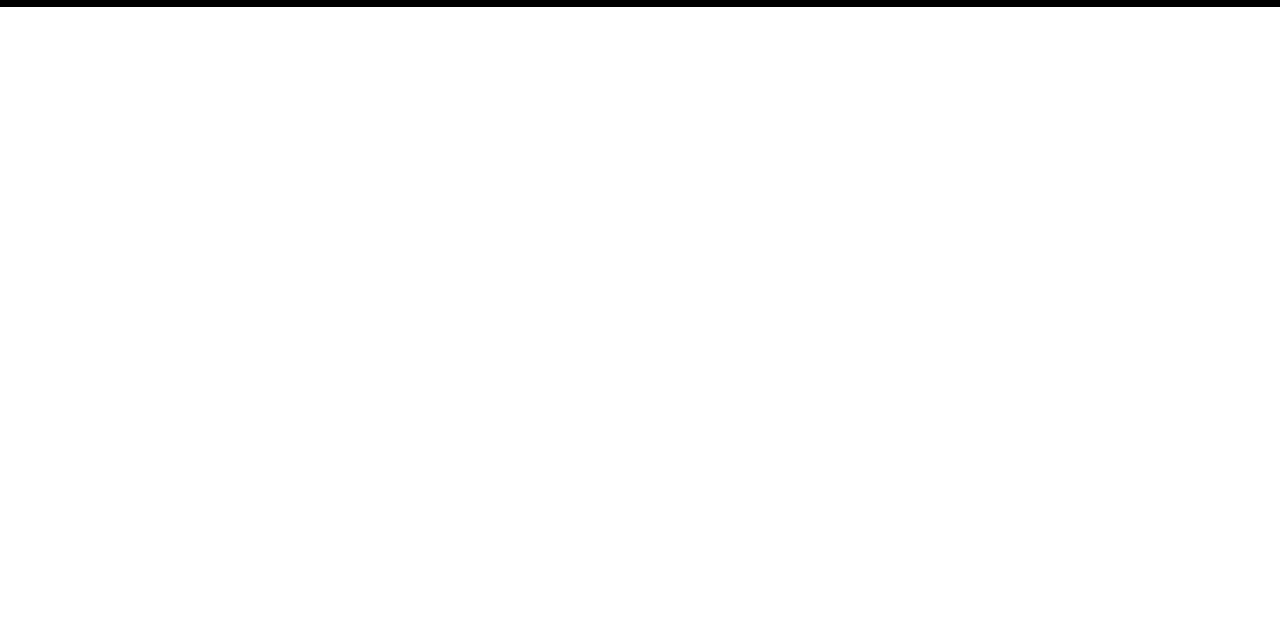
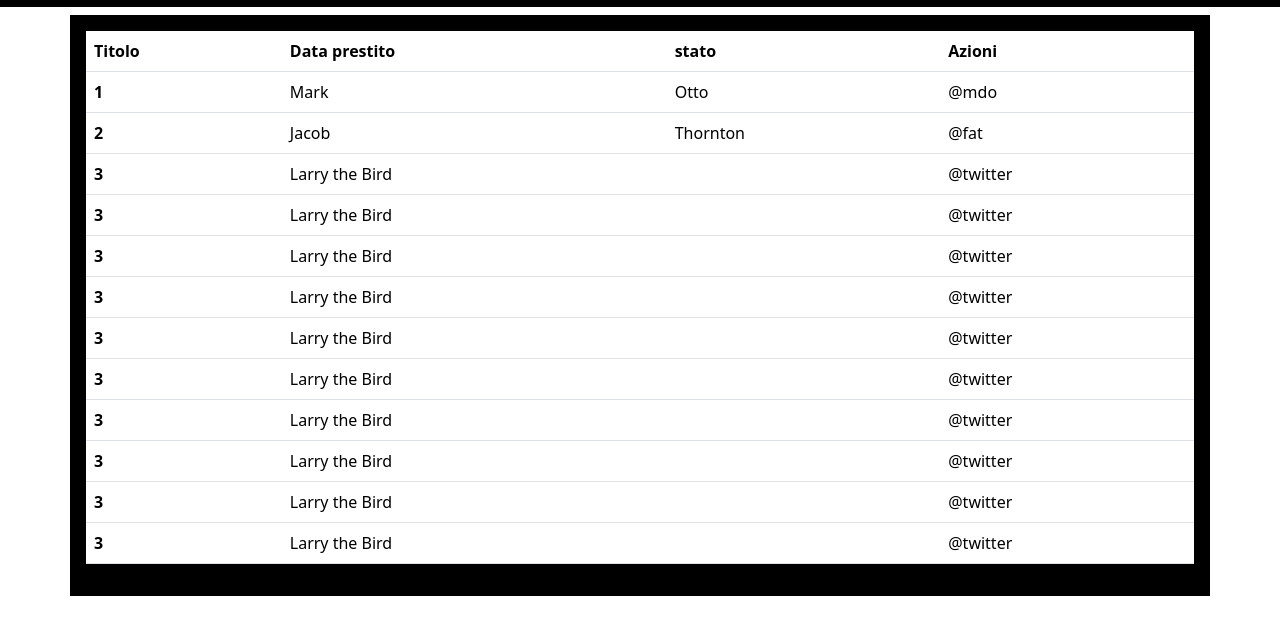
Before and after one commit to GianlucaFaccini0/html-css-bootstrap-dashboard, a plain HTML site: page index.html in a window 1280 px wide. Shown: the part 157-800 px from the top of the page. Drawn offline with nearby package versions, Linux system fonts and the light colour scheme.

Commit message:
Fix table

```diff
--- a/index.html
+++ b/index.html
@@ -27,7 +27,7 @@
     <main>
         <div class="container-fluid p-3 mb-2 bg-black text-white">
             <div class="row justify-content-center">
-                <div class="col-6">
+                <div class="col-4">
                     <h3>Catalogo libri</h3>
                 </div>
                 <div class="col-6">
@@ -37,6 +37,87 @@
                 </div>
             </div>
         </div>
+        <div class="container p-3 mb-2 bg-black text-white">
+            <div class="row justify-content-center">
+                <div>
+                    <table class="table">
+                        <thead>
+                            <tr>
+                                <th scope="col">Titolo</th>
+                                <th scope="col">Data prestito</th>
+                                <th scope="col">stato</th>
+                                <th scope="col">Azioni</th>
+                            </tr>
+                        </thead>
+                        <tbody>
+                            <tr>
+                                <th scope="row">1</th>
+                                <td>Mark</td>
+                                <td>Otto</td>
+                                <td>@mdo</td>
+                            </tr>
+                            <tr>
+                                <th scope="row">2</th>
+                                <td>Jacob</td>
+                                <td>Thornton</td>
+                                <td>@fat</td>
+                            </tr>
+                                <tr>
+                                <th scope="row">3</th>
+                                <td colspan="2">Larry the Bird</td>
+                                <td>@twitter</td>
+                            </tr>
+                            </tr>
+                            <tr>
+                                <th scope="row">3</th>
+                                <td colspan="2">Larry the Bird</td>
+                                <td>@twitter</td>
+                            </tr>
+                            <tr>
+                                <th scope="row">3</th>
+                                <td colspan="2">Larry the Bird</td>
+                                <td>@twitter</td>
+                            </tr>
+                            <tr>
+                                <th scope="row">3</th>
+                                <td colspan="2">Larry the Bird</td>
+                                <td>@twitter</td>
+                            </tr>
+                            <tr>
+                                <th scope="row">3</th>
+                                <td colspan="2">Larry the Bird</td>
+                                <td>@twitter</td>
+                            </tr>
+                            <tr>
+                                <th scope="row">3</th>
+                                <td colspan="2">Larry the Bird</td>
+                                <td>@twitter</td>
+                            </tr>
+                            <tr>
+                                <th scope="row">3</th>
+                                <td colspan="2">Larry the Bird</td>
+                                <td>@twitter</td>
+                            </tr>
+                            <tr>
+                                <th scope="row">3</th>
+                                <td colspan="2">Larry the Bird</td>
+                                <td>@twitter</td>
+                            </tr>
+                            <tr>
+                                <th scope="row">3</th>
+                                <td colspan="2">Larry the Bird</td>
+                                <td>@twitter</td>
+                            </tr>
+                            <tr>
+                                <th scope="row">3</th>
+                                <td colspan="2">Larry the Bird</td>
+                                <td>@twitter</td>
+                            </tr>
+                        </tbody>
+                    </table>
+                </div>
+            </div>
+        </div>
     </main>
 </body>
 </html>
```
